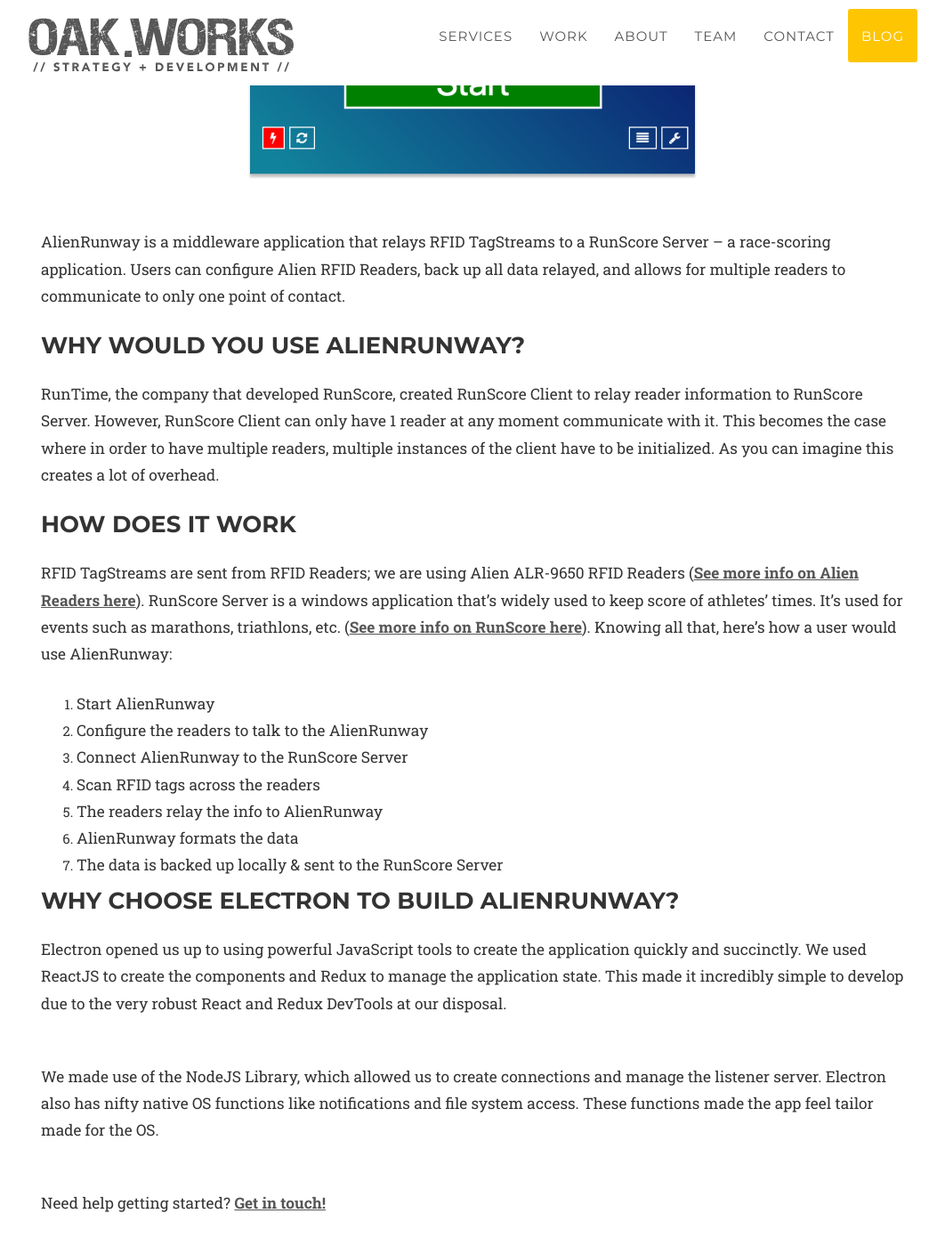
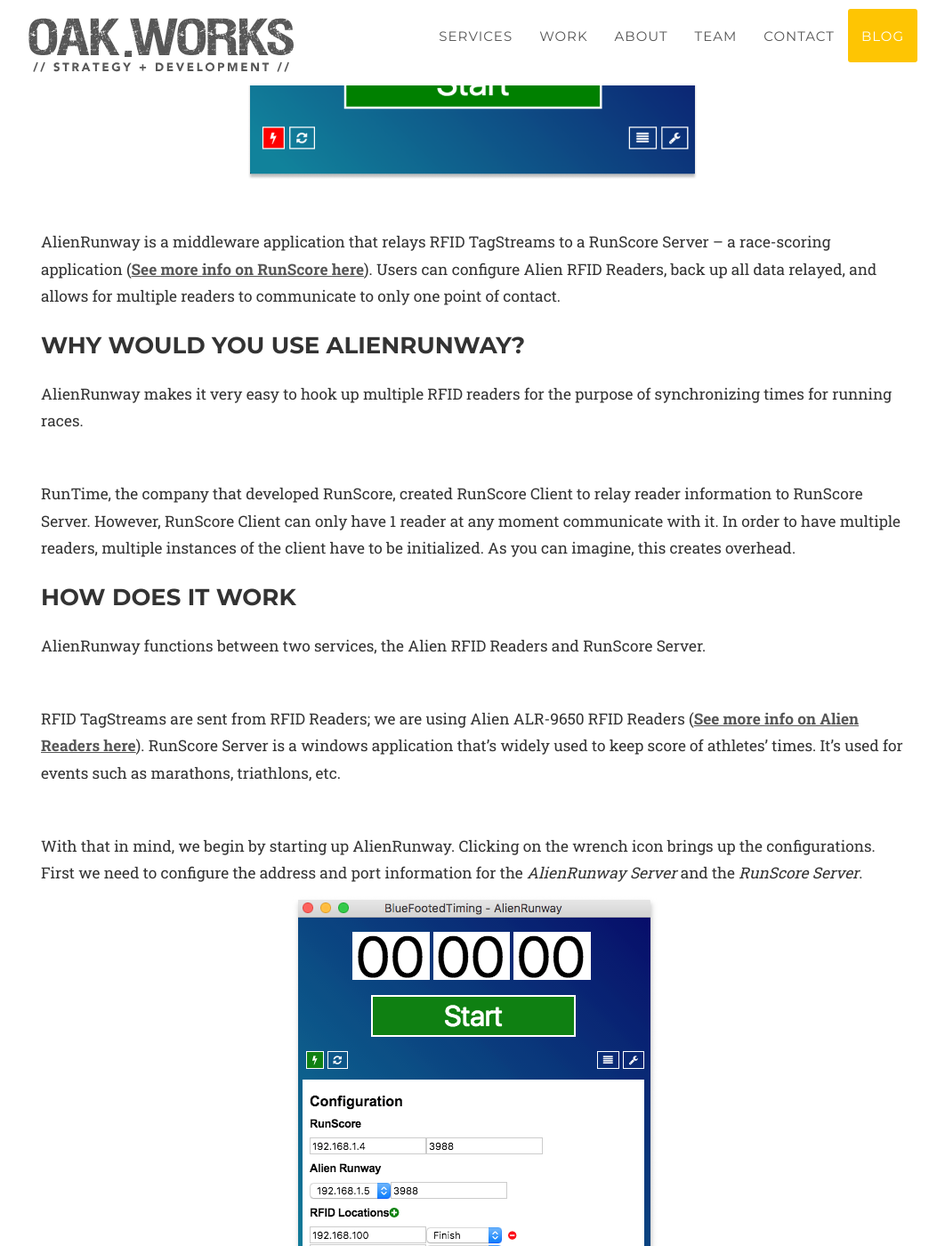
Before and after one commit to oakworks/oakworks.github.io, a Jekyll site: the page built from blog/_posts/2017-05-10-electron-rfid-relay.md, in a window 1280 px wide and 1400 px high, scrolled down 1011 px. Shown: the whole window at 89% size, without its empty margins (109-1171 px from the left). Built offline with Jekyll 4.4.1, drawn with Linux system fonts in a browser that asks for light colours; nearby versions of some CDN libraries; some web fonts are replaced; some of the changed text lies outside the part shown.

Commit message:
alienrunwayPost: ↗️First draft with pics

```diff
--- a/blog/_posts/2017-05-10-electron-rfid-relay.md
+++ b/blog/_posts/2017-05-10-electron-rfid-relay.md
@@ -18,8 +18,8 @@
 
 ___
 
-Going about building a native desktop application can be complex. If you're creating an application for OSX, you open Xcode and start coding in Swift or Objective-C.
-What happens when you also need the app Windows? Easy. You get on Windows, open Visual Studio, and start writing C++ or .net.
+Building a native desktop application can be a hassle. If you're creating an application for OSX, you open Xcode and start coding in Swift or Objective-C.
+What happens when you need to use the app on Windows? Easy. You get on Windows, open Visual Studio, and start writing C++ or .net.
 
 Alright, now maintain both of those products.
 
@@ -29,37 +29,40 @@
 
 ![AlienRunway Splash](/img/portfolio/alienrunway-splash.png){: .img-responsive.img-centered}
 
-AlienRunway is a middleware application that relays RFID TagStreams to a RunScore Server -- a race-scoring application. Users can configure Alien RFID Readers, back up all data relayed, and allows for multiple readers to communicate to only one point of contact.
+AlienRunway is a middleware application that relays RFID TagStreams to a RunScore Server -- a race-scoring application ([See more info on RunScore here](http://www.runscore.com)). Users can configure Alien RFID Readers, back up all data relayed, and allows for multiple readers to communicate to only one point of contact.
 
 ### Why would you use AlienRunway?
 
-RunTime, the company that developed RunScore, created RunScore Client to relay reader information to RunScore Server. However, RunScore Client can only have 1 reader at any moment communicate with it. This becomes the case where in order to have multiple readers, multiple instances of the client have to be initialized. As you can imagine this creates a lot of overhead.
+AlienRunway makes it very easy to hook up multiple RFID readers for the purpose of synchronizing times for running races.
+
+RunTime, the company that developed RunScore, created RunScore Client to relay reader information to RunScore Server. However, RunScore Client can only have 1 reader at any moment communicate with it. In order to have multiple readers, multiple instances of the client have to be initialized. As you can imagine, this creates  overhead.
 
 ### How does it work
 
+AlienRunway functions between two services, the Alien RFID Readers and RunScore Server.
+
 RFID TagStreams are sent from RFID Readers; we are using Alien ALR-9650 RFID Readers ([See more info on Alien Readers here](http://www.alientechnology.com)).
-RunScore Server is a windows application that's widely used to keep score of athletes' times. It's used for events such as marathons, triathlons, etc. ([See more info on RunScore here](http://www.runscore.com)).
-Knowing all that, here's how a user would use AlienRunway:
+RunScore Server is a windows application that's widely used to keep score of athletes' times. It's used for events such as marathons, triathlons, etc.
 
-1. Start AlienRunway
+With that in mind, we begin by starting up AlienRunway. Clicking on the wrench icon brings up the configurations. First we need to configure the address and port information for the _AlienRunway Server_ and the _RunScore Server_.
+![Configurations](/img/portfolio/alienrunway-config.png){: .img-responsive.img-centered}
 
-1. Configure the readers to talk to the AlienRunway
+Once we've saved the configurations, we can press Sync Readers. This will send telnet commands to all RFID Reader addresses mapped in the configurations. The telnet commands will configure the readers to have the correct TagStream format and TagStream Notify address & port set. The reader's name is also configured to be set to the "event".
 
-1. Connect AlienRunway to the RunScore Server
+Clicking the lightning icon will retry the connection to RunScore Server and hitting the refresh icon will restart the AlienRunway Server using the updated settings.
+![Connected!](/img/portfolio/alienrunway-status.png){: .img-responsive.img-centered}
 
-1. Scan RFID tags across the readers
+We can check on status messages by clicking the hamburger icon next to the wrench.
+![Started!](/img/portfolio/alienrunway-started.png){: .img-responsive.img-centered}
 
-1. The readers relay the info to AlienRunway
-
-1. AlienRunway formats the data
-
-1. The data is backed up locally & sent to the RunScore Server
+Now that everything is ready, we can hit start on the timer. Now that the timer is running, scanning RFID tags past the readers will initiate an input of stream data. That data is received by AlienRunway, is backed up, and sent on to RunScore.
+This update can be seen on RunScore's results window for the "event" or reader scanned.
 
 ### Why choose Electron to build AlienRunway?
 
 Electron opened us up to using powerful JavaScript tools to create the application quickly and succinctly. We used ReactJS to create the components and Redux to manage the application state. This made it incredibly simple to develop due to the very robust React and Redux DevTools at our disposal.
 
-We made use of the NodeJS Library, which allowed us to create connections and manage the listener server. Electron also has nifty native OS functions like notifications and file system access. These functions made the app feel tailor made for the OS.
+We made use of the NodeJS Library, which allowed us to create connections and manage the listener server. Electron also has nifty native OS functions like desktop notifications and native file system access. These functions made the app feel tailor made for the OS.
 
 
 
```
Also changed, not shown: other parts of blog/_posts/2017-05-10-electron-rfid-relay.md (+1 -1 lines), img/portfolio/alienrunway-config.png (added), img/portfolio/alienrunway-started.png (added), img/portfolio/alienrunway-status.png (added).
